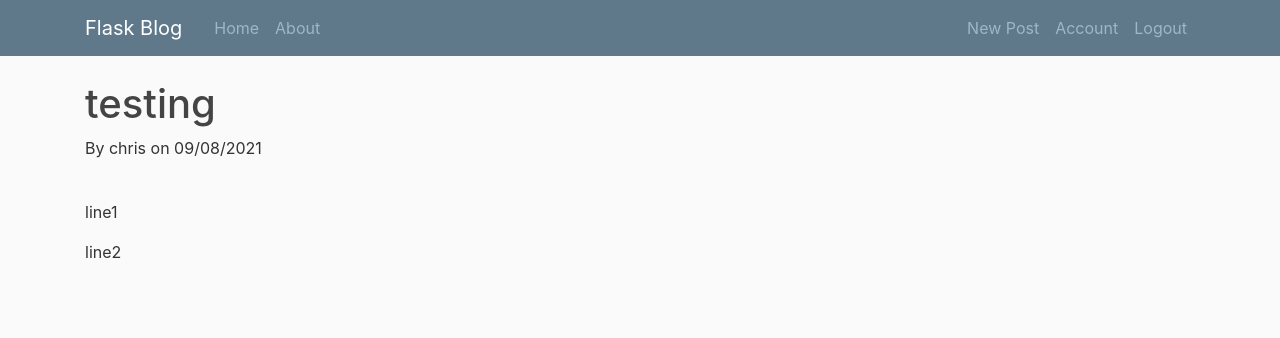
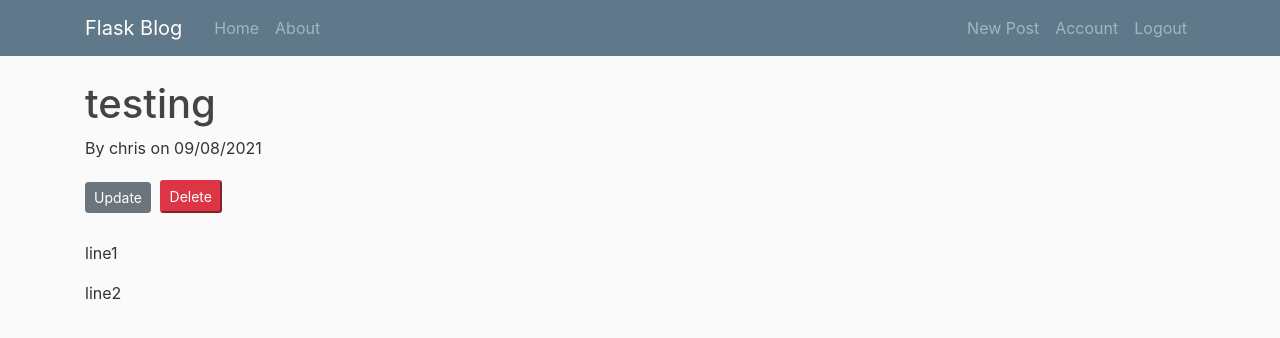
Before and after one commit to HeavenlyBorks/flask-blog, a Flask app: page /posts/1 in a window 1280 px wide. Shown: the top 338 px of the page. Run offline with Flask 2, Linux system fonts and the light colour scheme; a user stored in the database is signed in; data comes from the database, SQL or seed files in the repository; both versions use the stored data as it was after the commit; some libraries are stand-ins or nearby versions.

Commit message:
added a delete post option

```diff
--- a/app/routes.py
+++ b/app/routes.py
@@ -104,7 +104,7 @@ def post(num):
         return render_template("post.html", title=post.title, post=post, content=post.content.split("\n"))
     return render_template("404.html", title="404", page=num, type="Post")
 
-@app.route("/posts/<num>/edit", methods=["GET", "POST"])
+@app.route("/posts/<num>/edit", methods=["POST"])
 def edit(num):
     post = Post.query.get(num)
     if post:
@@ -121,3 +121,14 @@ def edit(num):
             form.title.data = post.title
             form.content.data = post.content
         return render_template("newpost.html", title="Update Post", form=form)
+
+@app.route("/posts/<num>/delete", methods=["GET", "POST"])
+def delete(num):
+    post = Post.query.get(num)
+    if post:
+        if post.author != current_user:
+            return render_template("403.html", title="403", page=f"{num}/delete", type="Resource")
+        db.session.delete(post)
+        db.session.commit()
+        flash("Your post has been deleted!", "success")
+        return redirect(url_for("home"))
--- a/app/templates/post.html
+++ b/app/templates/post.html
@@ -2,8 +2,36 @@
 {% block content %}
     <h1>{{ post.title }}</h1>
     <p>By {{ post.author.username }} on {{ post.date_posted.strftime("%m/%d/%Y") }}</p>
+    {% if post.author == current_user %}
+        <div>
+            <a class="btn btn-secondary btn-sm mt-1 mb-1" href="{{ url_for('edit', num=post.id) }}">Update</a>
+            <button type="button", class="brn btn-danger btn-sm m-1" data-toggle="modal" data-target="#deleteModal">Delete</button>
+        </div>
+    {% endif %}
     <br>
     {% for line in content %}
         <p>{{ line }}</p>
     {% endfor %}
+    <!-- Modal -->
+    <div class="modal fade" id="deleteModal" tabindex="-1" role="dialog" aria-labelledby="deleteModalLabel" aria-hidden="true">
+        <div class="modal-dialog" role="document">
+        <div class="modal-content">
+            <div class="modal-header">
+            <h5 class="modal-title" id="deleteModalLabel">Delete Post?</h5>
+            <button type="button" class="close" data-dismiss="modal" aria-label="Close">
+                <span aria-hidden="true">&times;</span>
+            </button>
+            </div>
+            <div class="modal-body">
+                Do you really want to delete this post?
+            </div>
+            <div class="modal-footer">
+            <button type="button" class="btn btn-secondary" data-dismiss="modal">Close</button>
+            <form action="{{ url_for('delete', num=post.id) }}" method="POST">
+                <input type="submit" class="btn btn-danger" value="Delete">
+            </form>
+            </div>
+        </div>
+        </div>
+    </div>
 {% endblock %}
```
Also changed, not shown: app/site.db.
